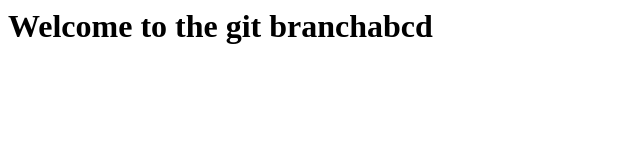
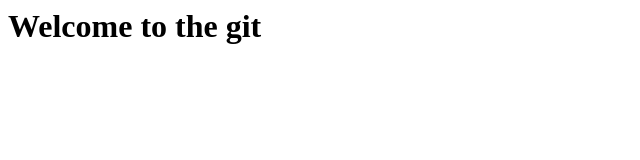
Before and after one commit to 1708-MS/Git-GitHubTutorials, a plain HTML site: page index.html in a window 1280 px wide. Shown: the whole page, without its empty margins (0-640 px from the left). Drawn offline with Linux system fonts and the light colour scheme.

Commit message:
changes made in index file

```diff
--- a/index.html
+++ b/index.html
@@ -1 +1 @@
-<h1>Welcome to the git branchabcd</h1>
+<h1>Welcome to the git</h1>
```
